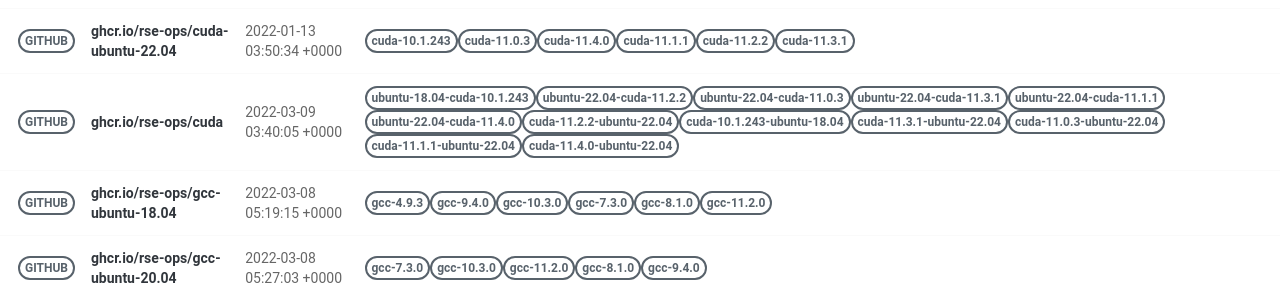
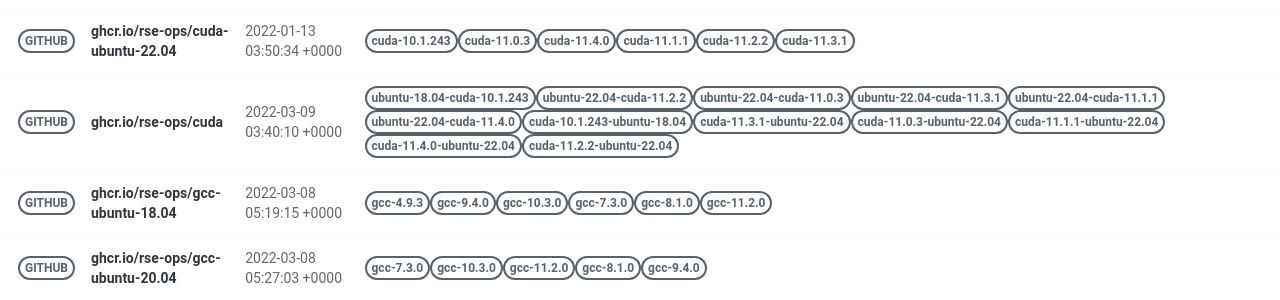
Before and after one commit to rse-ops/docker-images, a Jekyll site: the page built from pages/index.md, in a window 1280 px wide. Shown: the part 421-721 px from the top of the page. Built offline with Jekyll 4.4.1, drawn with Linux system fonts in a browser that asks for light colours; nearby versions of some CDN libraries.

Commit message:
Automated push to update library 2022-03-09

```diff
--- a/_library/ghcr.io-rse-ops-cuda.md
+++ b/_library/ghcr.io-rse-ops-cuda.md
@@ -1,7 +1,7 @@
 ---
 layout: container
 name: ghcr.io/rse-ops/cuda
-updated_at: 2022-03-09 03:40:05.417749
+updated_at: 2022-03-09 03:40:10.020704
 
 
 container_url: https://github.com/orgs/rse-ops/packages/container/package/cuda
```
Also changed, not shown: other parts of _library/ghcr.io-rse-ops-cuda.md (+3 -3 lines).
